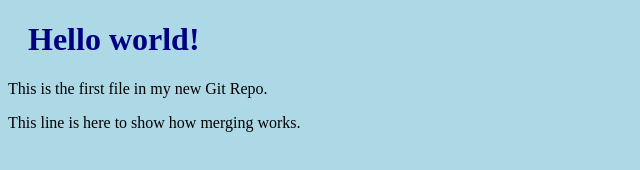
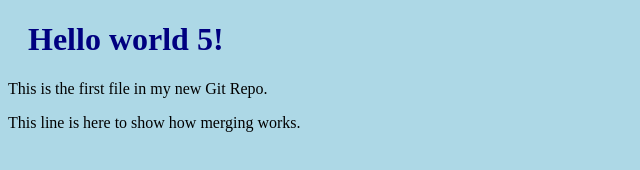
Before and after one commit to mRameez110/Git-Practice, a plain HTML site: page index.html in a window 1280 px wide. Shown: the full height of the page, 0-640 px from the left. Drawn offline with Linux system fonts and the light colour scheme.

```diff
--- a/index.html
+++ b/index.html
@@ -5,7 +5,7 @@
 		<link rel="stylesheet" href="bluestyle.css" />
 	</head>
 	<body>
-		<h1>Hello world!</h1>
+		<h1>Hello world 5!</h1>
 		<p>This is the first file in my new Git Repo.</p>
 		<p>This line is here to show how merging works.</p>
 	</body>
```
